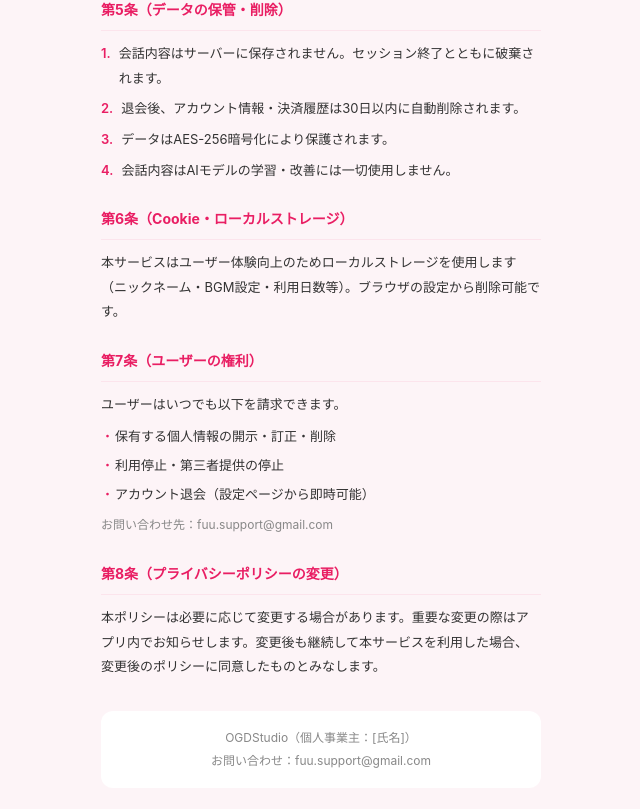
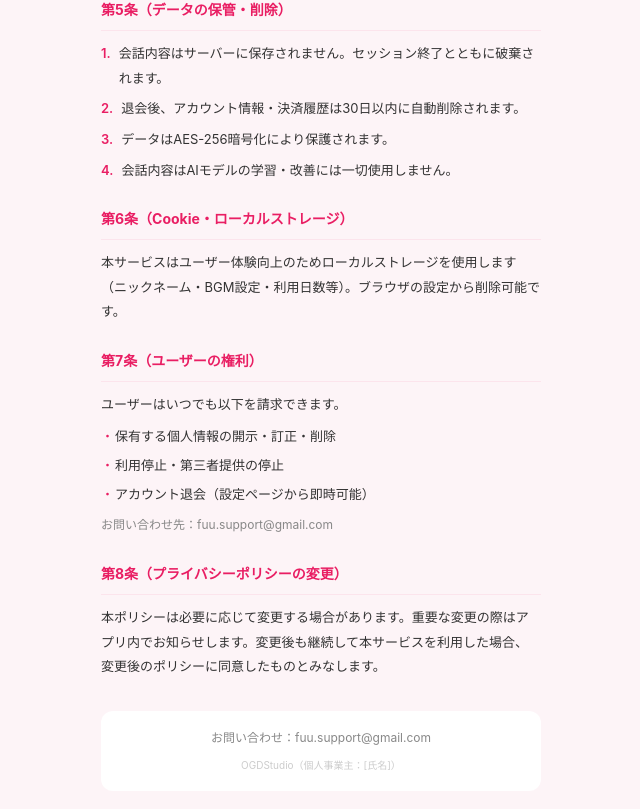
Before and after one commit to fuuApp/fuu-app, a Next.js app: page /privacy in a window 1280 px wide. Shown: the part 1223-2032 px from the top of the page, without its empty margins (319-959 px from the left). Built offline with nearby package versions, Linux system fonts and the light colour scheme.

Commit message:
fix: 利用規約・PP最下部の氏名を極小グレー表示に変更

```diff
--- a/src/app/privacy/page.tsx
+++ b/src/app/privacy/page.tsx
@@ -91,9 +91,9 @@ export default function PrivacyPage() {
           <p style={{ margin: 0 }}>本ポリシーは必要に応じて変更する場合があります。重要な変更の際はアプリ内でお知らせします。変更後も継続して本サービスを利用した場合、変更後のポリシーに同意したものとみなします。</p>
         </Section>
 
-        <div style={{ marginTop: 32, padding: '16px', background: '#fff', borderRadius: 12, fontSize: 12, color: '#888', textAlign: 'center' }}>
-          OGDStudio（個人事業主：[氏名]）<br />
-          お問い合わせ：fuu.support@gmail.com
+        <div style={{ marginTop: 32, padding: '16px', background: '#fff', borderRadius: 12, textAlign: 'center' }}>
+          <div style={{ fontSize: 12, color: '#888' }}>お問い合わせ：fuu.support@gmail.com</div>
+          <div style={{ fontSize: 10, color: '#ccc', marginTop: 6 }}>OGDStudio（個人事業主：[氏名]）</div>
         </div>
       </div>
     </main>
--- a/src/app/terms/page.tsx
+++ b/src/app/terms/page.tsx
@@ -80,9 +80,9 @@ export default function TermsPage() {
           <Item n="2">本サービスに関する紛争は、東京地方裁判所を第一審の専属的合意管轄裁判所とします。</Item>
         </Section>
 
-        <div style={{ marginTop: 32, padding: '16px', background: '#fff', borderRadius: 12, fontSize: 12, color: '#888', textAlign: 'center' }}>
-          OGDStudio（個人事業主：[氏名]）<br />
-          お問い合わせ：fuu.support@gmail.com
+        <div style={{ marginTop: 32, padding: '16px', background: '#fff', borderRadius: 12, textAlign: 'center' }}>
+          <div style={{ fontSize: 12, color: '#888' }}>お問い合わせ：fuu.support@gmail.com</div>
+          <div style={{ fontSize: 10, color: '#ccc', marginTop: 6 }}>OGDStudio（個人事業主：[氏名]）</div>
         </div>
       </div>
     </main>
```
